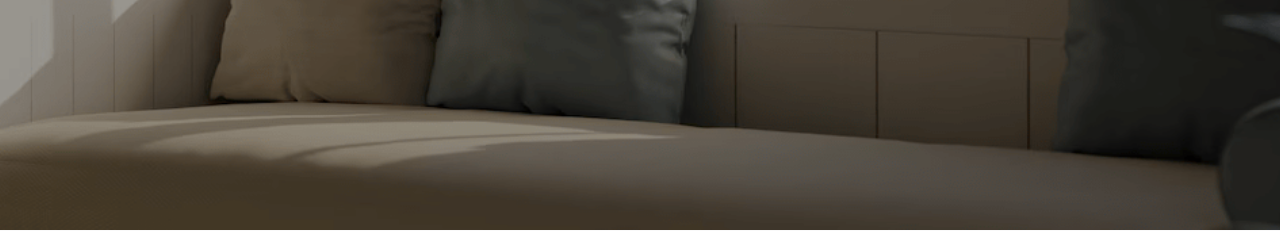
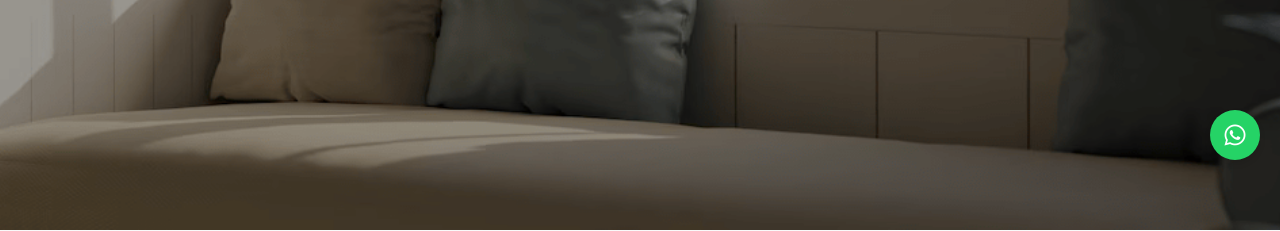
Before and after one commit to WenSuen/Infinity, a PHP site: page / in a window 1280 px wide. Shown: the part 570-801 px from the top of the page. Run offline with PHP 8.4, Linux system fonts and the light colour scheme; some libraries are stand-ins or nearby versions.

Commit message:
change whatsapp button

```diff
--- a/css/style.css
+++ b/css/style.css
@@ -755,28 +753,26 @@ body, html {
     }
 }
 
-/* WhatsApp Button Styling */
-#whatsappButton {
+/* WhatsApp Button */
+.whatsapp-button {
     position: fixed;
-    bottom: 7em; /* Distance from bottom (above Back to Top button) */
-    right: 2em; /* Distance from right */
+    bottom: 70px; /* Adjust this to move closer to the Back to Top button */
+    right: 20px; /* Maintain same right position */
+    background-color: #25D366; /* WhatsApp green */
+    color: white;
+    font-size: 24px;
     width: 50px;
     height: 50px;
-    background-color: #25D366; /* WhatsApp green color */
-    color: #fff; /* White icon */
-    border: none;
+    display: flex;
+    align-items: center;
+    justify-content: center;
     border-radius: 50%;
-    display: none; /* Initially hidden */
-    justify-content: center;
-    align-items: center;
-    font-size: 1.5rem;
+    box-shadow: 0px 4px 6px rgba(0, 0, 0, 0.1);
     cursor: pointer;
-    z-index: 1000; /* Make sure it's above other elements */
-    box-shadow: 0 4px 6px rgba(0, 0, 0, 0.3); /* Subtle shadow */
-    transition: opacity 0.3s ease, transform 0.3s ease; /* Smooth transitions */
+    z-index: 1000;
+    transition: transform 0.3s ease;
 }
 
-#whatsappButton:hover {
-    background-color: #128C7E; /* Darker green on hover */
-    transform: scale(1.1); /* Slightly enlarge on hover */
+.whatsapp-button:hover {
+    transform: scale(1.1); /* Slight zoom effect on hover */
 }
--- a/index.html
+++ b/index.html
@@ -173,9 +173,9 @@
     </button>
 
     <!-- WhatsApp Button -->
-    <button id="whatsappButton" title="Chat on WhatsApp">
+    <div id="whatsappButton" class="whatsapp-button">
         <i class="fab fa-whatsapp"></i>
-    </button>
+    </div>
 
     <script>
         // Call the function to load components dynamically
--- a/js/script.js
+++ b/js/script.js
@@ -119,14 +119,8 @@ backToTopButton.addEventListener("click", () => {
 // WhatsApp Button Logic
 const whatsappButton = document.getElementById("whatsappButton");
 
-window.addEventListener("scroll", () => {
-    const scrollThreshold = window.innerHeight * 1.5; // Show button after scrolling 1.5 times the viewport height
-    if (window.scrollY > scrollThreshold) {
-        whatsappButton.style.display = "flex"; // Show the button
-    } else {
-        whatsappButton.style.display = "none"; // Hide the button
-    }
-});
+// Ensure the button is always visible
+whatsappButton.style.display = "flex"; // Show the button
 
 whatsappButton.addEventListener("click", () => {
     // Replace with your WhatsApp phone number (in international format, without the "+" sign)
```
Also changed, not shown: other parts of css/style.css (+13 -15 lines).
